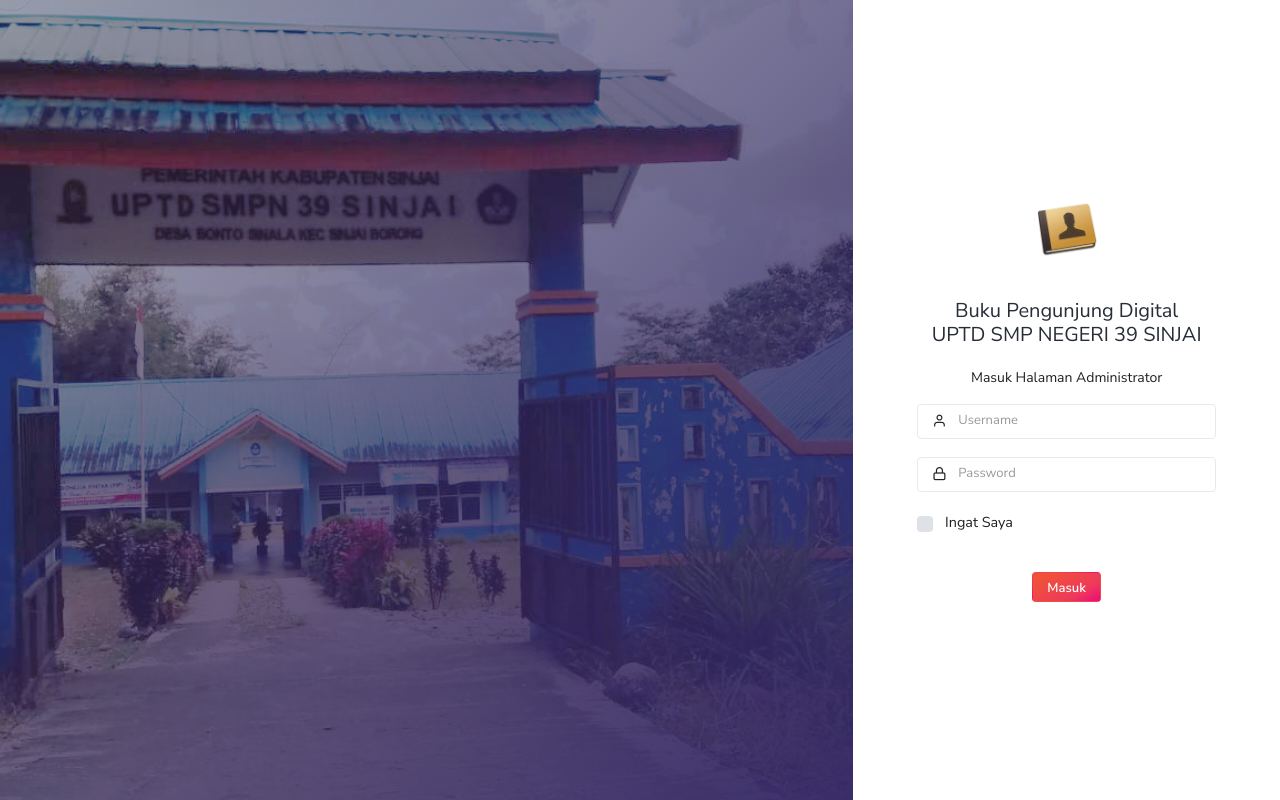
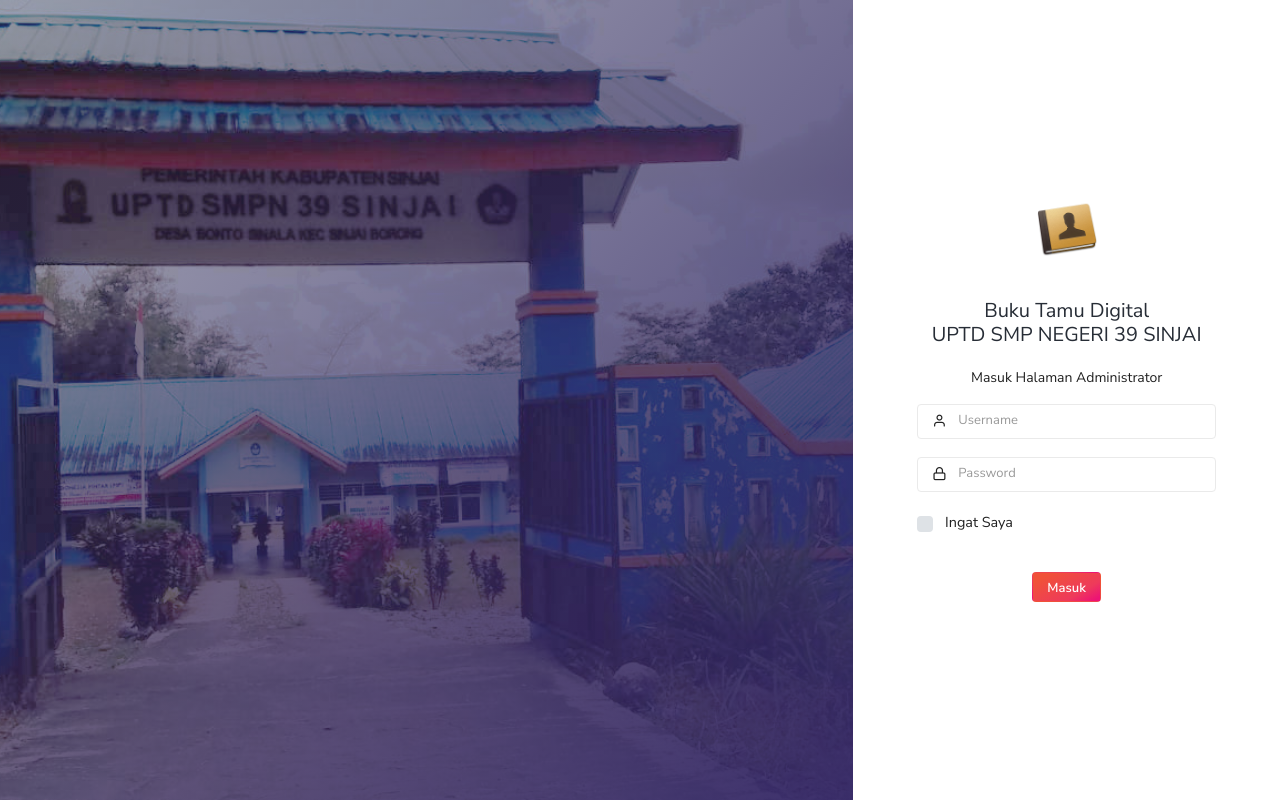
Before and after one commit to asd412id/VisitAppWeb, a Laravel app: page /login in a window 1280 px wide. Run offline with Laravel 8, Linux system fonts and the light colour scheme; data that the repository does not hold is empty; some libraries are stand-ins or nearby versions.

Commit message:
Fix login text

```diff
--- a/resources/views/layouts/sidebar.blade.php
+++ b/resources/views/layouts/sidebar.blade.php
@@ -4,7 +4,7 @@
       <div class="logo-img">
         <img src="{{ $logo }}" class="header-brand-img" alt="" style="width: 100%">
       </div>
-      <span class="text">Buku Pengunjung</span>
+      <span class="text">Visit App</span>
     </a>
     <button type="button" class="nav-toggle"><i data-toggle="expanded" class="ik ik-toggle-right toggle-icon"></i></button>
     <button id="sidebarClose" class="nav-close"><i class="ik ik-x"></i></button>
--- a/resources/views/login.blade.php
+++ b/resources/views/login.blade.php
@@ -45,7 +45,7 @@
             <div class="logo-centered">
               <a href="{{ route('login') }}"><img src="{{ $logo }}" alt="" style="width: 100%"></a>
             </div>
-            <h3 class="text-center">Buku Pengunjung Digital <br>{{ @$config->nama_ruang??'UPTD SMP NEGERI 39 SINJAI' }}</h3>
+            <h3 class="text-center">Buku Tamu Digital<br>{{ @$config->nama_instansi??'UPTD SMP NEGERI 39 SINJAI' }}</h3>
             <p class="text-center">Masuk Halaman Administrator</p>
             @if ($errors->any())
               <div class="alert alert-danger">{{ $errors->all()[0] }}</div>
```
